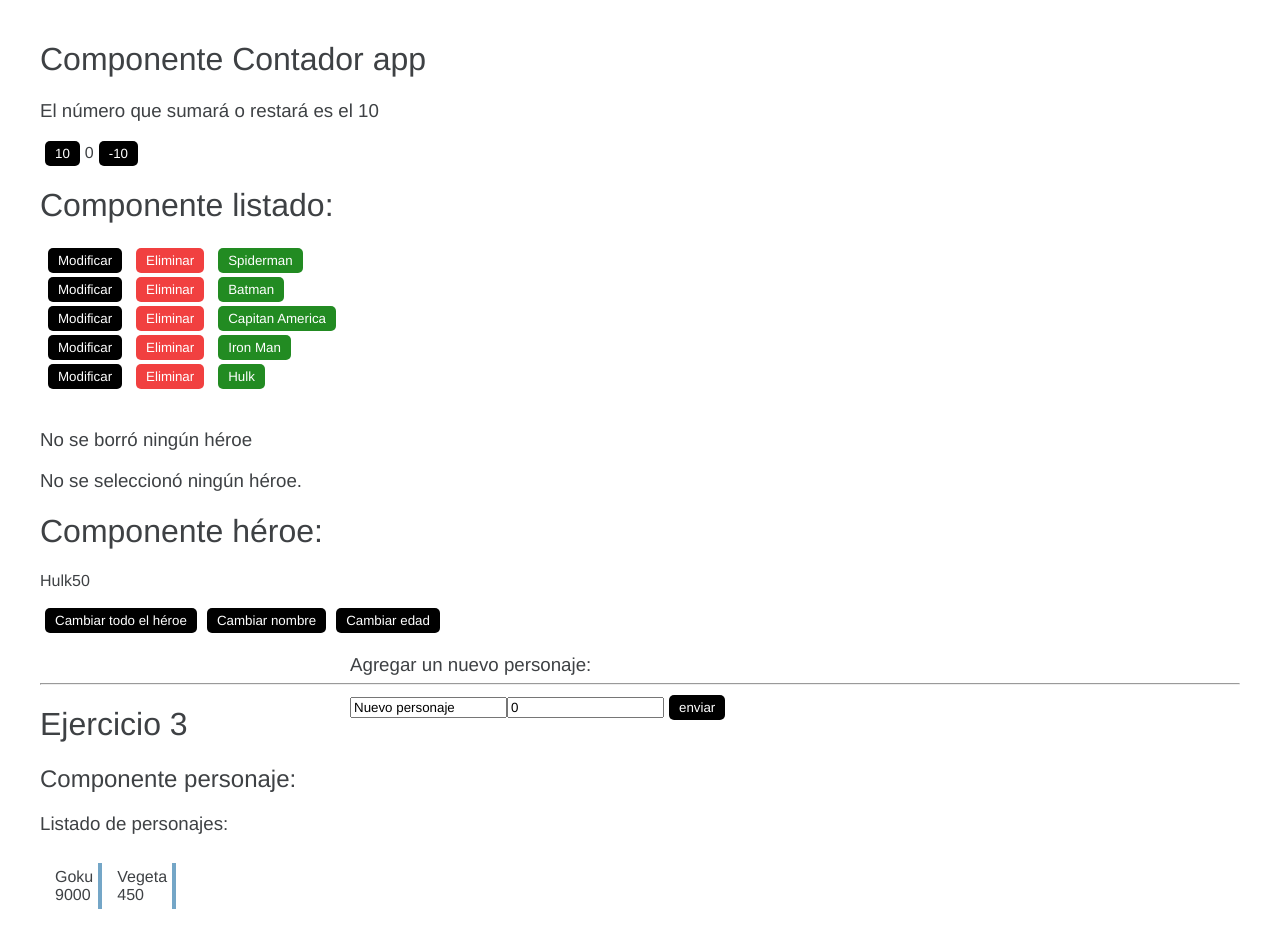
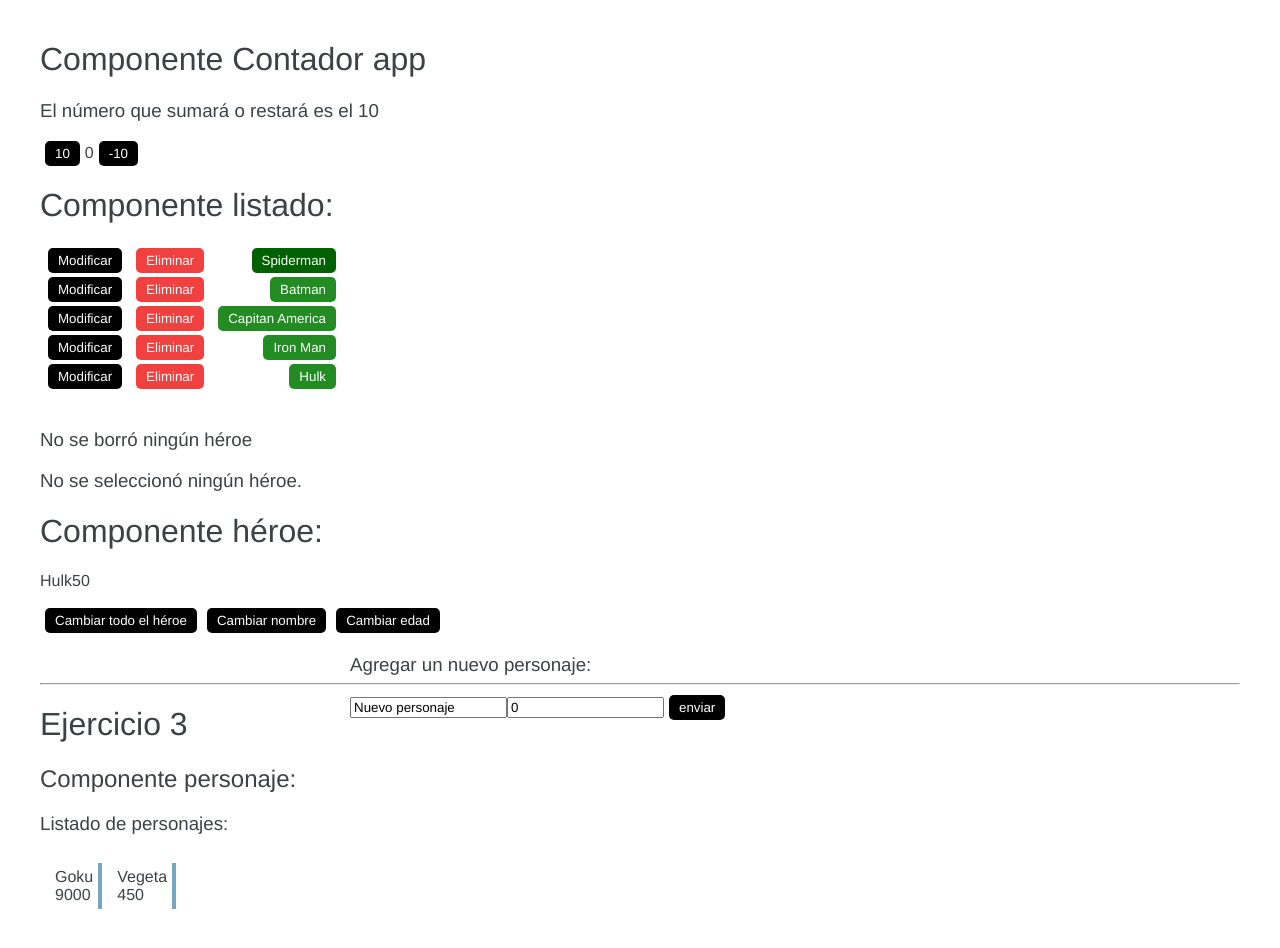
Before and after one commit to fvameric/DAW2_Angular_Heroes, an Angular app: page / in a window 1280 px wide. In both pictures the pointer is over the button "Spiderman". Shown: the top 948 px of the page. Built offline with nearby package versions, Linux system fonts and the light colour scheme.

Commit message:
Pequeños cambios CSS en componente listado

```diff
--- a/src/app/heroes/listado/listado.component.css
+++ b/src/app/heroes/listado/listado.component.css
@@ -50,12 +50,17 @@ label {
 
 .nombreListado{
     background-color:forestgreen;
+    float: right;
 }
-.btn-heroes:hover {
+.nombreListado:hover {
     background-color:rgb(0, 97, 0);
 }
 
 /*
+Se puede utilizar mayúsculas por código
+o con este CSS, lo comento para utilizar
+.charAt(0).toUpperCase();
+
 .nombreListado:first-letter {
     text-transform: uppercase;
 }
```
